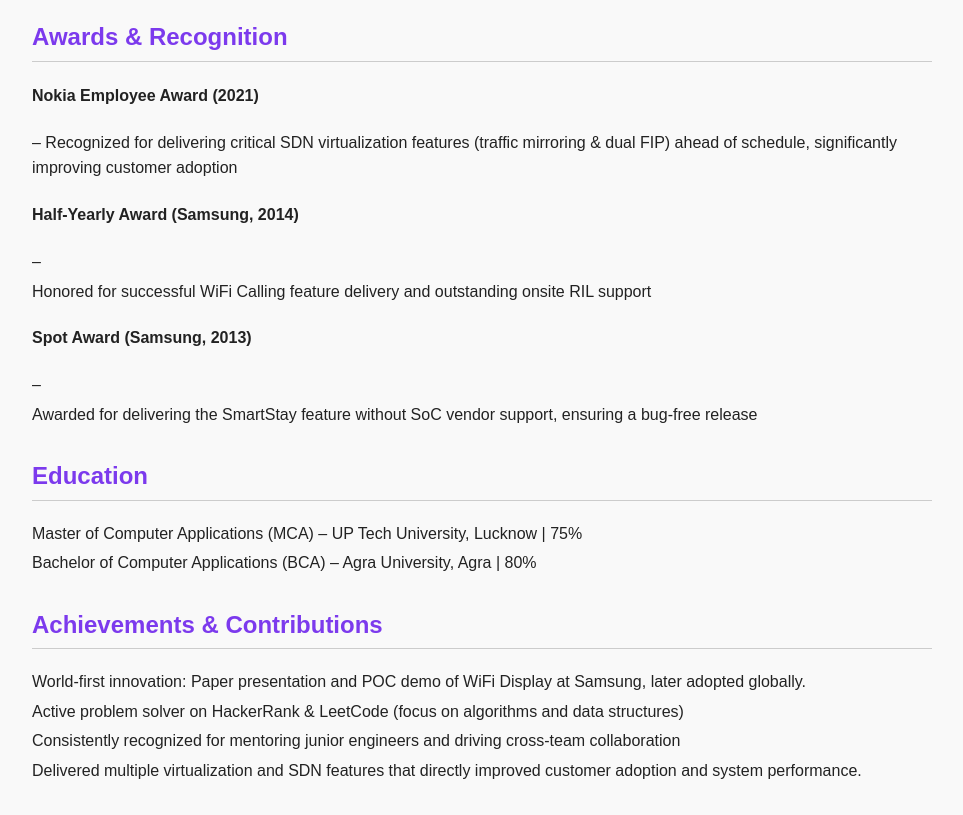
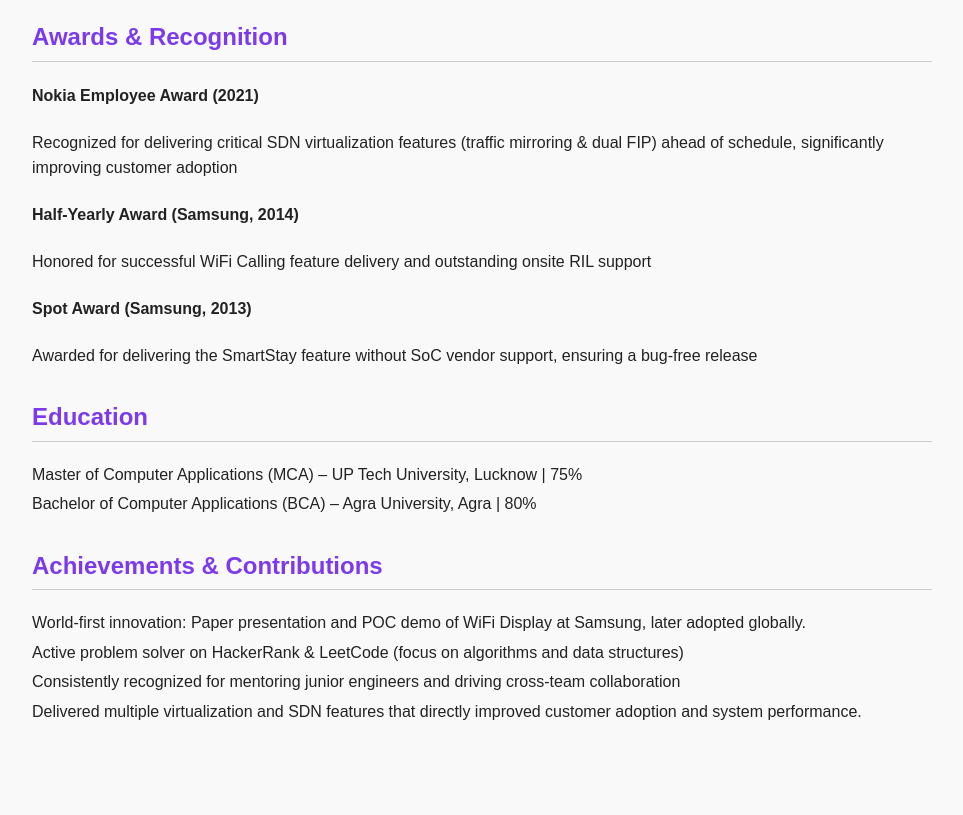
Before and after one commit to saurabhsvalley/saurabh, a plain HTML site: page index.html in a window 1280 px wide. Shown: the part 1460-2275 px from the top of the page, without its empty margins (158-1121 px from the left). After the commit the page ends 2229 px from the top, so only its background shows below. Drawn offline with Linux system fonts and the light colour scheme.

Commit message:
Update index.html

```diff
--- a/index.html
+++ b/index.html
@@ -53,9 +53,9 @@ Soft Skills: Technical leadership, mentoring, cross-team collaboration</p>
 <p>Supported build and release automation in C, C++, Perl, and Core Java</p>
 </div>
 <div class='section'><h2>Awards & Recognition</h2>
-<h4>Nokia Employee Award (2021)</h4> – Recognized for delivering critical SDN virtualization features (traffic mirroring & dual FIP) ahead of schedule, significantly improving customer adoption
-<h4>Half-Yearly Award (Samsung, 2014)</h4> – <p></p>Honored for successful WiFi Calling feature delivery and outstanding onsite RIL support</p>
-<h4>Spot Award (Samsung, 2013)</h4> – <p></p>Awarded for delivering the SmartStay feature without SoC vendor support, ensuring a bug-free release</p>
+<h4>Nokia Employee Award (2021)</h4>  <p>Recognized for delivering critical SDN virtualization features (traffic mirroring & dual FIP) ahead of schedule, significantly improving customer adoption</p>
+<h4>Half-Yearly Award (Samsung, 2014)</h4>  <p>Honored for successful WiFi Calling feature delivery and outstanding onsite RIL support</p>
+<h4>Spot Award (Samsung, 2013)</h4>  <p>Awarded for delivering the SmartStay feature without SoC vendor support, ensuring a bug-free release</p>
 </div>
 <div class='section'><h2>Education</h2>
 <p>Master of Computer Applications (MCA) – UP Tech University, Lucknow | 75%</p>
```
